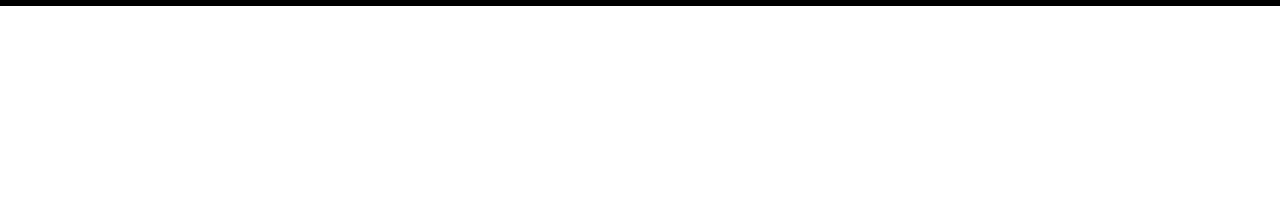
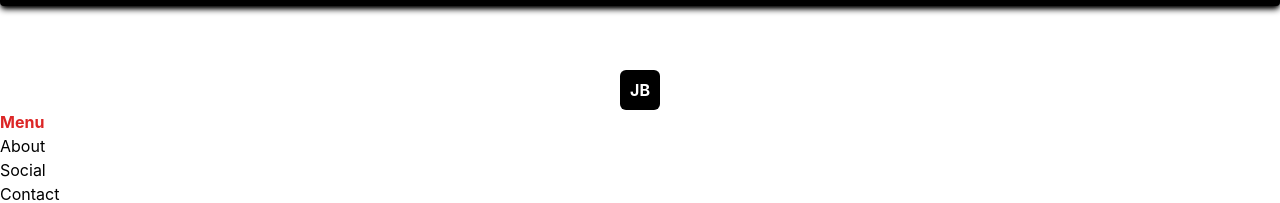
Before and after one commit to jonas-nb/my-page, a React (Vite) app: page / in a window 1280 px wide. Shown: the part 1484-1687 px from the top of the page. Before the commit the page ends 1490 px from the top, so only its background shows below. Built offline with nearby package versions, Linux system fonts and the light colour scheme.

Commit message:
inicio do footer

```diff
--- a/src/App.jsx
+++ b/src/App.jsx
@@ -2,6 +2,7 @@
 import Sidebar from "./components/sideBar/Sidebar";
 import { Route, Routes } from "react-router-dom";
 import AboutMe from "./components/AboutPage/AboutMe";
+import FooterPage from "./components/AboutPage/Footer/FooterPage";
 
 const App = () => {
   return (
@@ -10,6 +11,7 @@
       <Routes>
         <Route path="/" element={<AboutMe />} />
       </Routes>
+      <FooterPage />
     </div>
   );
 };
--- a/src/components/AboutPage/Differentials/Diferentials.jsx
+++ b/src/components/AboutPage/Differentials/Diferentials.jsx
@@ -3,7 +3,7 @@
 
 const Diferentials = () => {
   return (
-    <div className="bg-black  mt-5 text-white flex flex-col justify-between items-center font-mono">
+    <div className="bg-black  mt-5 text-white flex flex-col justify-between items-center font-mono shadow-md rounded shadow-black ">
       <h1 className="text-3xl lg:text-6xl mt-10 lg:mt-16">My Differentials</h1>
       <ColorGenerator />
     </div>
--- a/src/components/AboutPage/Footer/FooterPage.jsx
+++ b/src/components/AboutPage/Footer/FooterPage.jsx
@@ -7,7 +7,7 @@
 
 const FooterPage = () => {
   return (
-    <div>
+    <div className="">
       <Logo />
       <div>
         <Menu />
--- a/src/components/AboutPage/Footer/Logo.jsx
+++ b/src/components/AboutPage/Footer/Logo.jsx
@@ -1,7 +1,11 @@
 import React from "react";
 
 const Logo = () => {
-  return <div>Logo</div>;
+  return (
+    <div className="m-auto mt-16 rounded-md w-10 h-10 bg-black flex justify-center items-center">
+      <h1 className="text-white font-bold ">JB</h1>
+    </div>
+  );
 };
 
 export default Logo;
--- a/src/components/AboutPage/Footer/Menu.jsx
+++ b/src/components/AboutPage/Footer/Menu.jsx
@@ -1,7 +1,23 @@
 import React from "react";
-
+import { useNavigate } from "react-router-dom";
 const Menu = () => {
-  return <div>Menu</div>;
+  const home = useNavigate();
+  return (
+    <div className="cursor-pointer">
+      <h3 className="font-bold text-red-600">Menu</h3>
+      <div
+        onClick={() => {
+          window.scrollTo({
+            top: 0,
+            behavior: "smooth",
+          });
+          home("/");
+        }}
+      >
+        About
+      </div>
+    </div>
+  );
 };
 
 export default Menu;
```
